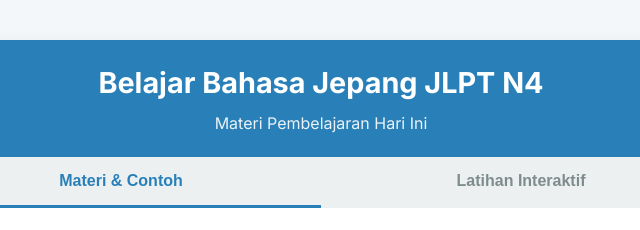
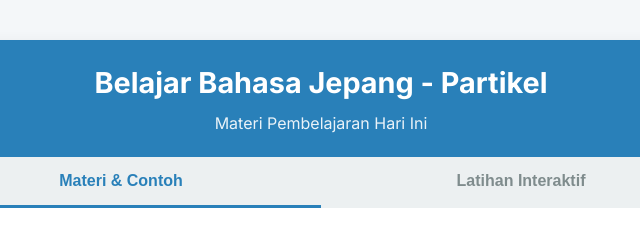
Before and after one commit to syra-project/Partikel-Pepang, a plain HTML site: page index.html in a window 1280 px wide. Shown: the top 230 px of the page, 319-959 px from the left. Drawn offline with Linux system fonts and the light colour scheme.

Commit message:
Update index.html

```diff
--- a/index.html
+++ b/index.html
@@ -4,7 +4,7 @@
 <head>
     <meta charset="UTF-8">
     <meta name="viewport" content="width=device-width, initial-scale=1.0">
-    <title>Belajar Bahasa Jepang - JLPT N4</title>
+    <title>Belajar Bahasa Jepang - Partikel</title>
     <link href="https://fonts.googleapis.com/css2?family=Inter:wght@400;600;700&display=swap" rel="stylesheet">
     <style>
         /* CSS Sederhana untuk Tampilan yang Bersih */
@@ -292,7 +292,7 @@
 
     <div class="container">
         <header>
-            <h1>Belajar Bahasa Jepang JLPT N4</h1>
+            <h1>Belajar Bahasa Jepang - Partikel</h1>
             <p>Materi Pembelajaran Hari Ini</p>
         </header>
 
```
